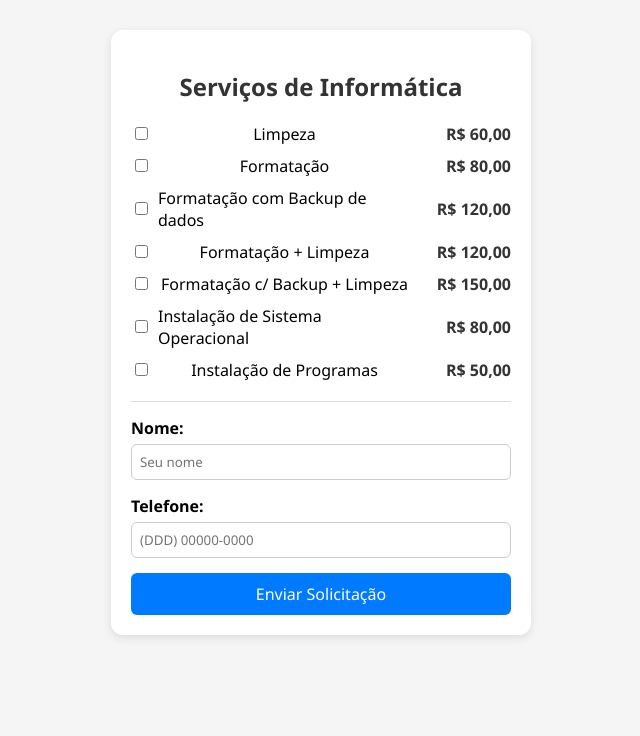
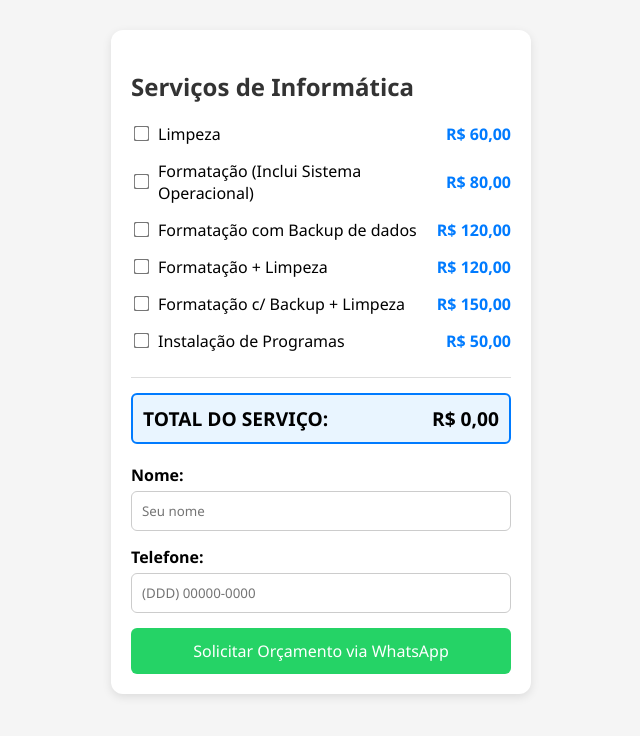
Before and after one commit to fmestrinel/precos-servicos-ti, a plain HTML site: page index.html in a window 1280 px wide. Shown: the whole page, without its empty margins (319-959 px from the left). Drawn offline with Linux system fonts and the light colour scheme.

Commit message:
Update index.html

```diff
--- a/index.html
+++ b/index.html
@@ -5,7 +5,7 @@
     <meta name="viewport" content="width=device-width, initial-scale=1.0" />
     <title>Tabela de Serviços de Informática</title>
     <style>
-    * { box-sizing: border-box; font-family: "Segoe UI", sans-serif; }
+        * { box-sizing: border-box; font-family: "Segoe UI", Tahoma, Geneva, Verdana, sans-serif; }
         body {
             background: #f5f5f5;
             margin: 0;
@@ -24,24 +24,40 @@
             max-width: 420px;
             width: 100%;
         }
-    h2 { text-align: center; color: #333; }
+        h2 { text-align: left; color: #333; margin-bottom: 20px; }
         .service {
             display: flex;
             justify-content: space-between;
             align-items: center;
-      margin-bottom: 10px;
+            margin-bottom: 15px;
+        }
+        .service label {
+            display: flex;
+            align-items: center;
+            flex-grow: 1;
+            cursor: pointer;
         }
         .service input[type="checkbox"] {
             margin-right: 10px;
+            transform: scale(1.2);
         }
-    .preco {
-      width: 100px;
+        .service .preco {
+            font-weight: 600;
+            color: #007bff;
             text-align: right;
-      font-weight: bold;
-      color: #333;
+            width: 80px;
+        }
+        /* Estilo para itens desabilitados */
+        .service input:disabled + span {
+            color: #aaa;
+            cursor: not-allowed;
+        }
+        .service input:disabled + span + .preco {
+            color: #aaa;
+            text-decoration: line-through;
         }
         .form {
-      margin-top: 20px;
+            margin-top: 25px;
             border-top: 1px solid #ddd;
             padding-top: 15px;
         }
@@ -52,29 +68,34 @@
         }
         .form input {
             width: 100%;
-      padding: 8px;
+            padding: 10px;
             margin-bottom: 15px;
             border-radius: 6px;
             border: 1px solid #ccc;
         }
+        .total-box {
+            border: 2px solid #007bff;
+            padding: 10px;
+            margin-bottom: 20px;
+            border-radius: 6px;
+            background-color: #e9f5ff;
+            display: flex;
+            justify-content: space-between;
+            font-weight: 700;
+            font-size: 1.2em;
+        }
         button {
             width: 100%;
-      background-color: #007bff;
+            background-color: #25D366;
             border: none;
             color: white;
-      padding: 10px;
+            padding: 12px;
             font-size: 16px;
             border-radius: 6px;
             cursor: pointer;
             transition: 0.3s;
         }
-    button:hover { background-color: #0056b3; }
-    .success {
-      color: green;
-      text-align: center;
-      margin-top: 10px;
-      display: none;
-    }
+        button:hover { background-color: #128C7E; }
     </style>
 </head>
 <body>
@@ -82,100 +103,172 @@
         <h2>Serviços de Informática</h2>
 
         <div id="services">
-      <div class="service"><input type="checkbox" id="serv1" onchange="validarSelecao()"> <span>Limpeza</span><span class="preco" id="preco1"></span></div>
-      <div class="service"><input type="checkbox" id="serv2" onchange="validarSelecao()"> <span>Formatação</span><span class="preco" id="preco2"></span></div>
-      <div class="service"><input type="checkbox" id="serv3" onchange="validarSelecao()"> <span>Formatação com Backup de dados</span><span class="preco" id="preco3"></span></div>
-      <div class="service"><input type="checkbox" id="serv4" onchange="validarSelecao()"> <span>Formatação + Limpeza</span><span class="preco" id="preco4"></span></div>
-      <div class="service"><input type="checkbox" id="serv5" onchange="validarSelecao()"> <span>Formatação c/ Backup + Limpeza</span><span class="preco" id="preco5"></span></div>
-      <div class="service"><input type="checkbox" id="serv6" onchange="validarSelecao()"> <span>Instalação de Sistema Operacional</span><span class="preco" id="preco6"></span></div>
-      <div class="service"><input type="checkbox" id="serv7" onchange="validarSelecao()"> <span>Instalação de Programas</span><span class="preco" id="preco7"></span></div>
+            <div class="service" data-preco="60.00"><label><input type="checkbox" id="serv0" onchange="validarSelecao()"> <span>Limpeza</span></label><span class="preco">R$ 60,00</span></div>
+            <div class="service" data-preco="80.00"><label><input type="checkbox" id="serv1" onchange="validarSelecao()"> <span>Formatação (Inclui Sistema Operacional)</span></label><span class="preco">R$ 80,00</span></div>
+            <div class="service" data-preco="120.00"><label><input type="checkbox" id="serv2" onchange="validarSelecao()"> <span>Formatação com Backup de dados</span></label><span class="preco">R$ 120,00</span></div>
+            <div class="service" data-preco="120.00"><label><input type="checkbox" id="serv3" onchange="validarSelecao()"> <span>Formatação + Limpeza</span></label><span class="preco">R$ 120,00</span></div>
+            <div class="service" data-preco="150.00"><label><input type="checkbox" id="serv4" onchange="validarSelecao()"> <span>Formatação c/ Backup + Limpeza</span></label><span class="preco">R$ 150,00</span></div>
+            <div class="service" data-preco="50.00"><label><input type="checkbox" id="serv5" onchange="validarSelecao()"> <span>Instalação de Programas</span></label><span class="preco">R$ 50,00</span></div>
         </div>
 
         <div class="form">
+            <div class="total-box">
+                <span>TOTAL DO SERVIÇO:</span>
+                <span id="valorTotal">R$ 0,00</span>
+            </div>
+
             <label for="nome">Nome:</label>
             <input type="text" id="nome" placeholder="Seu nome">
 
             <label for="telefone">Telefone:</label>
             <input type="text" id="telefone" placeholder="(DDD) 00000-0000">
 
-      <button onclick="enviar()">Enviar Solicitação</button>
-      <p class="success" id="msgSucesso">✅ Solicitação enviada com sucesso!</p>
+            <button onclick="enviar()">Solicitar Orçamento via WhatsApp</button>
         </div>
     </div>
 
     <script>
-    const precosPadrao = ["R$ 60,00", "R$ 80,00", "R$ 120,00", "R$ 120,00", "R$ 150,00", "R$ 80,00", "R$ 50,00"];
-    const servicos = [
+        // Total de serviços é 6 (de 0 a 5)
+        const NUM_SERVICOS = 6;
+        const servicosElements = document.querySelectorAll('.service');
+        const checkboxes = Array.from({ length: NUM_SERVICOS }, (_, i) => document.getElementById(`serv${i}`));
+
+        // Nomes dos serviços atualizados (6 itens)
+        const nomesServicos = [
             "Limpeza",
-      "Formatação",
+            "Formatação (Inclui Sistema Operacional)",
             "Formatação com Backup de dados",
             "Formatação + Limpeza",
             "Formatação c/ Backup + Limpeza",
-      "Instalação de Sistema Operacional",
             "Instalação de Programas"
         ];
 
-    for (let i = 1; i <= 7; i++) {
-      document.getElementById(`preco${i}`).textContent = precosPadrao[i - 1];
+        // Função que combina validação e cálculo
+        function validarSelecao() {
+            let total = 0;
+            const selecionados = checkboxes.map((cb, i) => cb.checked ? i : null).filter(val => val !== null); // Índices (0-5) selecionados
+
+            // 1. REATIVA TUDO ANTES DE APLICAR NOVAS REGRAS
+            checkboxes.forEach(cb => {
+                cb.disabled = false;
+            });
+
+            // 2. GERENCIAMENTO DE CONFLITOS (Regras ajustadas aos novos índices)
+
+            // Novo Regra 1: Se Limpeza (0) for selecionado, permite apenas 0, 1, 5
+            if (selecionados.includes(0)) {
+                // Índices permitidos: 0 (Limpeza), 1 (Formatação), 5 (Instalação de Programas)
+                const allowedIndices = [0, 1, 5];
+                checkboxes.forEach((cb, i) => {
+                    if (!allowedIndices.includes(i)) {
+                        cb.disabled = true;
+                        if (cb.checked) cb.checked = false;
+                    }
+                });
             }
 
-    function validarSelecao() {
-      const checkboxes = Array.from({ length: 7 }, (_, i) => document.getElementById(`serv${i + 1}`));
-      const selecionados = checkboxes.map((cb, i) => cb.checked ? i + 1 : null).filter(Boolean);
-
-      checkboxes.forEach(cb => cb.disabled = false);
-
-      if (selecionados.includes(1)) {
+            // Novo Regra 2: Se Formatação com Backup (2) for selecionado, permite apenas 2, 0, 5
+            if (selecionados.includes(2)) {
+                // Índices permitidos: 2 (Form. c/ Backup), 0 (Limpeza), 5 (Instalação de Programas)
+                const allowedIndices = [2, 0, 5];
                 checkboxes.forEach((cb, i) => {
-          if (![1, 2, 6, 7].includes(i + 1)) cb.disabled = true;
-        });
-      } else if (selecionados.includes(3)) {
-        checkboxes.forEach((cb, i) => {
-          if (![3, 1, 7].includes(i + 1)) cb.disabled = true;
-        });
-      } else if (selecionados.includes(4)) {
-        checkboxes.forEach((cb, i) => {
-          if (![4, 7].includes(i + 1)) cb.disabled = true;
-        });
-      } else if (selecionados.includes(5)) {
-        checkboxes.forEach((cb, i) => {
-          if (![5, 7].includes(i + 1)) cb.disabled = true;
+                    if (!allowedIndices.includes(i)) {
+                        cb.disabled = true;
+                        if (cb.checked) cb.checked = false;
+                    }
                 });
             }
+
+            // Novo Regra 3: Se Formatação + Limpeza (3) for selecionado, permite apenas 3, 5
+            if (selecionados.includes(3)) {
+                // Índices permitidos: 3 (Form. + Limpeza), 5 (Instalação de Programas)
+                const allowedIndices = [3, 5];
+                checkboxes.forEach((cb, i) => {
+                    if (!allowedIndices.includes(i)) {
+                        cb.disabled = true;
+                        if (cb.checked) cb.checked = false;
+                    }
+                });
             }
 
+            // Novo Regra 4: Se Formatação c/ Backup + Limpeza (4) for selecionado, permite apenas 4, 5
+            if (selecionados.includes(4)) {
+                // Índices permitidos: 4 (Form. c/ B + L), 5 (Instalação de Programas)
+                const allowedIndices = [4, 5];
+                checkboxes.forEach((cb, i) => {
+                    if (!allowedIndices.includes(i)) {
+                        cb.disabled = true;
+                        if (cb.checked) cb.checked = false;
+                    }
+                });
+            }
+
+            // 3. CÁLCULO FINAL (Após as desativações)
+            servicosElements.forEach(serviceElement => {
+                const checkbox = serviceElement.querySelector('input[type="checkbox"]');
+                if (checkbox.checked && !checkbox.disabled) {
+                    const preco = parseFloat(serviceElement.getAttribute('data-preco'));
+                    total += preco;
+                }
+            });
+
+            // 4. EXIBIÇÃO DO TOTAL
+            const totalFormatado = total.toLocaleString('pt-BR', { style: 'currency', currency: 'BRL' });
+            document.getElementById('valorTotal').textContent = totalFormatado;
+        }
+
+        // Função que envia a solicitação
         function enviar() {
             const nome = document.getElementById('nome').value.trim();
             const telefone = document.getElementById('telefone').value.trim();
-      if (!nome || !telefone) {
-        alert('Por favor, preencha todos os campos.');
-        return;
-      }
 
             const selecionados = [];
             let total = 0;
 
-      for (let i = 1; i <= 7; i++) {
-        const checkbox = document.getElementById(`serv${i}`);
-        if (checkbox.checked) {
-          selecionados.push(`${servicos[i - 1]} (${precosPadrao[i - 1]})`);
-          total += parseFloat(precosPadrao[i - 1].replace("R$ ", "").replace(",", "."));
+            servicosElements.forEach((serviceElement, i) => {
+                const checkbox = serviceElement.querySelector('input[type="checkbox"]');
+
+                if (checkbox.checked && !checkbox.disabled) {
+                    const preco = parseFloat(serviceElement.getAttribute('data-preco'));
+                    total += preco;
+
+                    const nomeServico = nomesServicos[i];
+                    const precoFormatado = parseFloat(preco).toLocaleString('pt-BR', { minimumFractionDigits: 2 });
+
+                    selecionados.push(`- ${nomeServico} (R$ ${precoFormatado})`);
                 }
-      }
+            });
 
             if (selecionados.length === 0) {
-        alert('Selecione pelo menos um serviço.');
+                alert('Selecione pelo menos um serviço para solicitar o orçamento.');
                 return;
             }
 
-      const resumo = selecionados.join(", ") + `. Totalizando R$ ${total.toFixed(2).replace(".", ",")}`;
-      const texto = `Olá! Me chamo ${nome}. Gostaria de solicitar os seguintes serviços: ${resumo}. Meu telefone é ${telefone}.`;
-      const numeroWhatsApp = '19993444657';
-      const url = `https://wa.me/${numeroWhatsApp}?text=${encodeURIComponent(texto)}`;
+            if (!nome || !telefone) {
+                alert('Por favor, preencha seu Nome e Telefone.');
+                return;
+            }
+
+            // Monta a mensagem final formatada
+            const totalFormatadoFinal = total.toLocaleString('pt-BR', { minimumFractionDigits: 2 });
+
+            const texto = `👋 Olá! Me chamo *${nome}* e gostaria de solicitar um orçamento para os seguintes serviços:
+
+*Serviços Selecionados:*
+${selecionados.join('\n')}
+
+*TOTAL ESTIMADO:* R$ ${totalFormatadoFinal}
+*Meu telefone:* ${telefone}
+`;
+
+            const numeroWhatsApp = '19993444657'; // <--- **MUDE ESTE NÚMERO PARA O SEU**
+            const url = `https://wa.me/55${numeroWhatsApp.replace(/\D/g, '')}?text=${encodeURIComponent(texto)}`;
 
             window.open(url, '_blank');
-      document.getElementById('msgSucesso').style.display = 'block';
         }
+
+        // Inicializa a página e o cálculo ao carregar
+        window.onload = validarSelecao;
     </script>
 </body>
 </html>
```
Lines whose indentation alone changed are shown as unchanged.
